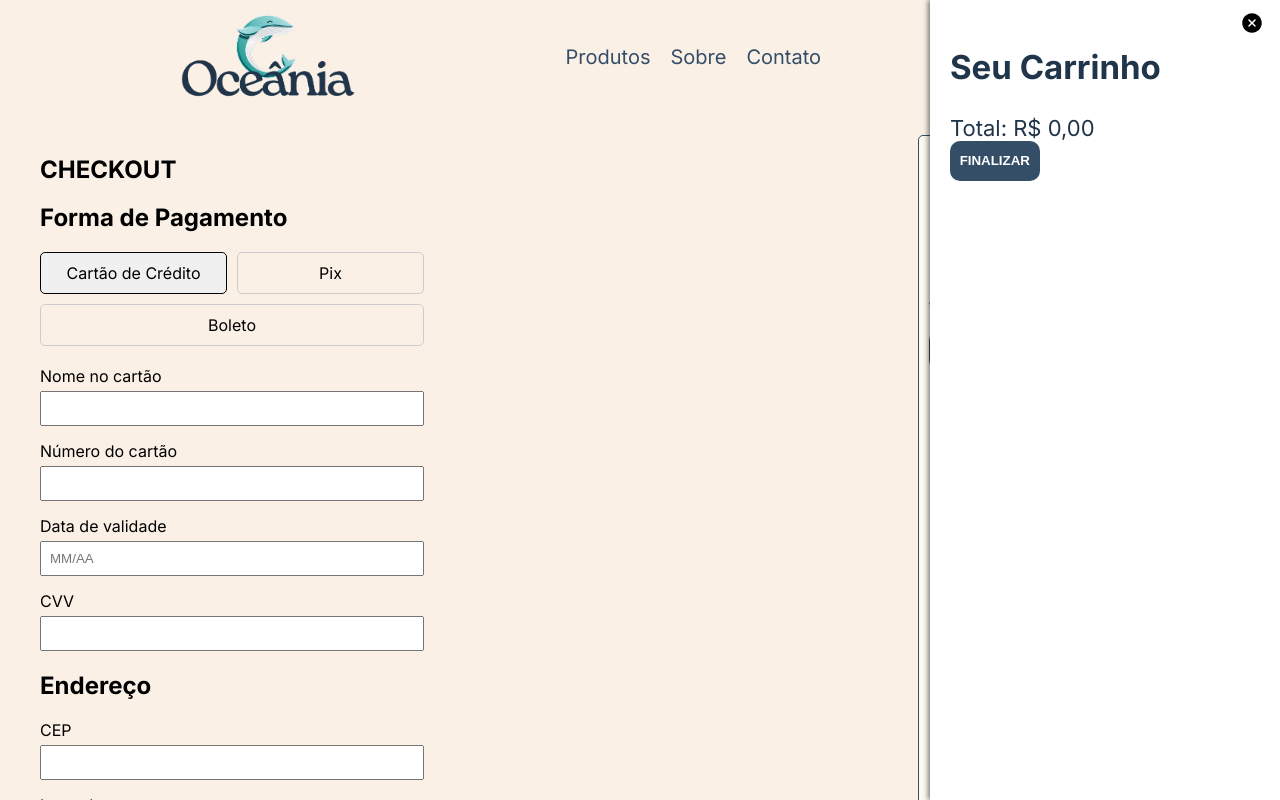
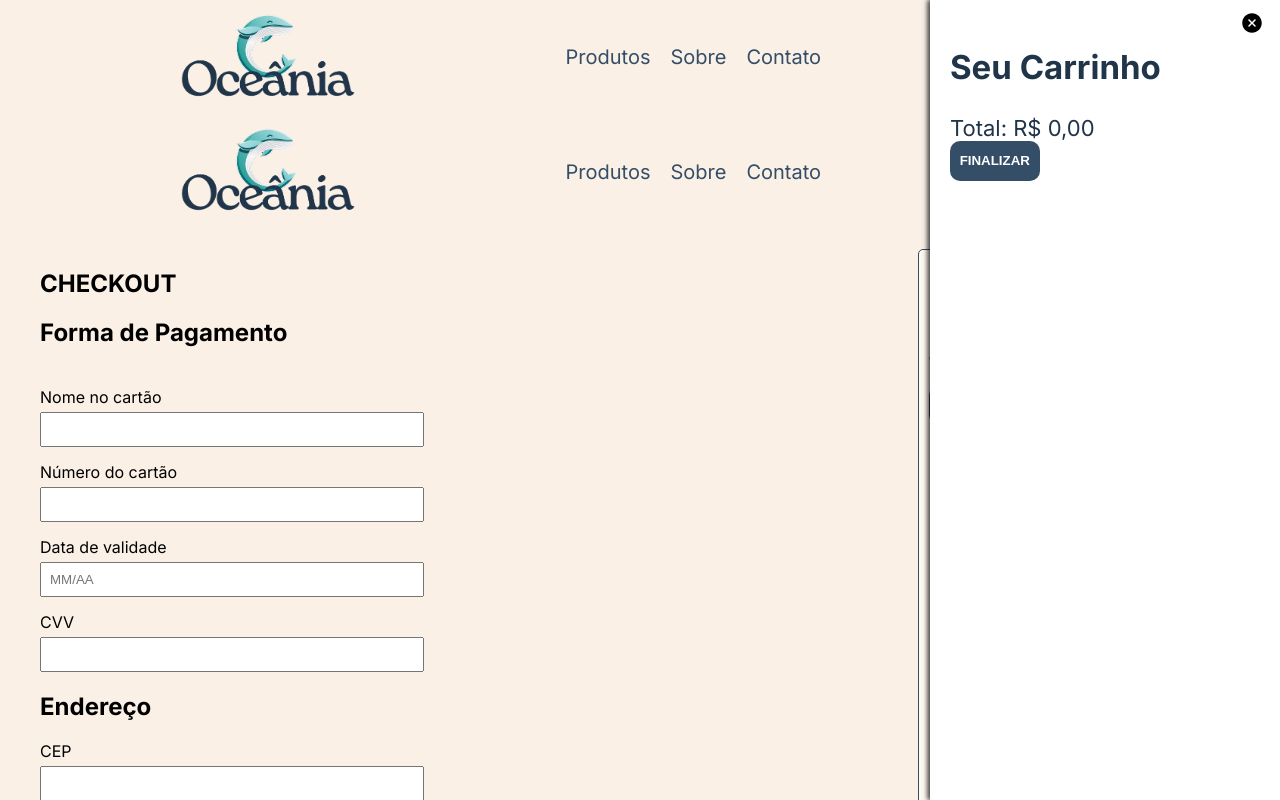
Before and after one commit to leviutima/oceania, a Next.js app: page /Checkout in a window 1280 px wide. Shown: the top 800 px of the page. Built offline with nearby package versions, Linux system fonts and the light colour scheme.

Commit message:
aplicando dados do carrinho ao resumo do checkout

```diff
--- a/src/app/Checkout/page.tsx
+++ b/src/app/Checkout/page.tsx
@@ -1,15 +1,17 @@
-'use client'
-import React, { useState } from "react";
+'use client';
+
+import React from "react";
 import Header from "../components/Header/Header";
 import styles from "./Checkout.module.css";
 import Button from "../components/Button/Button";
+import { useCart } from "../components/Cart/CartContext"; // Importando o hook useCart
 
 const Checkout = () => {
-    const [paymentMethod, setPaymentMethod] = useState('creditCard');
+    const { cart, total } = useCart(); // Obtendo os itens do carrinho e o total do contexto
 
     return (
         <>
-
+            <Header /> {/* Supondo que você tenha um componente Header para a navegação */}
             <section className={styles.checkoutSection}>
                 <div className={styles.checkoutContainer}>
                     <div className={styles.mainContent}>
@@ -18,40 +20,11 @@ const Checkout = () => {
                         <div className={styles.paymentSection}>
                             <h2>Forma de Pagamento</h2>
                             <div className={styles.paymentOptions}>
-                                <label className={`${styles.paymentOption} ${paymentMethod === 'creditCard' ? styles.selected : ''}`}>
-                                    <input
-                                        type="radio"
-                                        name="paymentMethod"
-                                        value="creditCard"
-                                        checked={paymentMethod === 'creditCard'}
-                                        onChange={() => setPaymentMethod('creditCard')}
-                                    />
-                                    Cartão de Crédito
-                                </label>
-                                <label className={`${styles.paymentOption} ${paymentMethod === 'pix' ? styles.selected : ''}`}>
-                                    <input
-                                        type="radio"
-                                        name="paymentMethod"
-                                        value="pix"
-                                        checked={paymentMethod === 'pix'}
-                                        onChange={() => setPaymentMethod('pix')}
-                                    />
-                                    Pix
-                                </label>
-                                <label className={`${styles.paymentOption} ${paymentMethod === 'boleto' ? styles.selected : ''}`}>
-                                    <input
-                                        type="radio"
-                                        name="paymentMethod"
-                                        value="boleto"
-                                        checked={paymentMethod === 'boleto'}
-                                        onChange={() => setPaymentMethod('boleto')}
-                                    />
-                                    Boleto
-                                </label>
+                                {/* Código para seleção da forma de pagamento */}
                             </div>
 
-                            {paymentMethod === 'creditCard' && (
-                                <>
+                            {/* Inputs para informações de pagamento */}
+                            <div className={styles.paymentInputs}>
                                 <div className={`${styles.formGroup} ${styles.fullWidth}`}>
                                     <label htmlFor="cardName">Nome no cartão</label>
                                     <input type="text" id="cardName" name="cardName" required />
@@ -68,25 +41,10 @@ const Checkout = () => {
                                     <label htmlFor="cvv">CVV</label>
                                     <input type="text" id="cvv" name="cvv" required pattern="\d{3}" title="Digite um CVV válido" />
                                 </div>
-                                </>
-                            )}
-
-                            {paymentMethod === 'pix' && (
-                                <div>
-                                    <p>Para pagar com Pix, escaneie o QR code abaixo ou copie o código Pix para colar no seu aplicativo bancário.</p>
-                                    <img src="https://via.placeholder.com/200" alt="QR Code Pix" />
-                                    <p>Código Pix: Código exemplo</p>
                             </div>
-                            )}
-
-                            {paymentMethod === 'boleto' && (
-                                <div>
-                                    <p>Para pagar com boleto, clique no botão abaixo para gerar seu boleto bancário.</p>
-                                    <Button>Gerar Boleto</Button>
-                                </div>
-                            )}
                         </div>
 
+                        {/* Inputs para informações de endereço */}
                         <div className={styles.addressSection}>
                             <h2>Endereço</h2>
                             <div className={styles.formGroup}>
@@ -131,18 +89,16 @@ const Checkout = () => {
                     <aside className={styles.summarySection}>
                         <h2>Resumo</h2>
                         <div>
-                            <div className={styles.summaryItem}>
-                                <span>Produto 1</span>
-                                <span>R$ 50,00</span>
+                            {cart.map((item) => (
+                                <div key={item.produto.id} className={styles.summaryItem}>
+                                    <span>{item.produto.nm_prod} x {item.quantity}</span>
+                                    <span>{new Intl.NumberFormat('pt-BR', { style: 'currency', currency: 'BRL' }).format(item.produto.preco * item.quantity)}</span>
                                 </div>
-                            <div className={styles.summaryItem}>
-                                <span>Produto 2</span>
-                                <span>R$ 30,00</span>
-                            </div>
+                            ))}
                         </div>
                         <div className={styles.summaryTotal}>
                             <span>Total</span>
-                            <span>R$ 80,00</span>
+                            <span>{new Intl.NumberFormat('pt-BR', { style: 'currency', currency: 'BRL' }).format(total)}</span>
                         </div>
                         <Button>Finalizar Compra</Button>
                     </aside>
--- a/src/app/components/Cart/Cart.tsx
+++ b/src/app/components/Cart/Cart.tsx
@@ -5,7 +5,7 @@ import { FaCartShopping } from "react-icons/fa6";
 import { IoIosCloseCircle } from "react-icons/io";
 import Button from '../Button/Button';
 import Link from 'next/link';
-import { useCart } from '../Cart/CartContext'; // Ajuste o caminho conforme necessário
+import { useCart } from '../Cart/CartContext';
 
 const Cart = () => {
   const [isCartOpen, setIsCartOpen] = useState(false);
```
Lines whose indentation alone changed are shown as unchanged.
